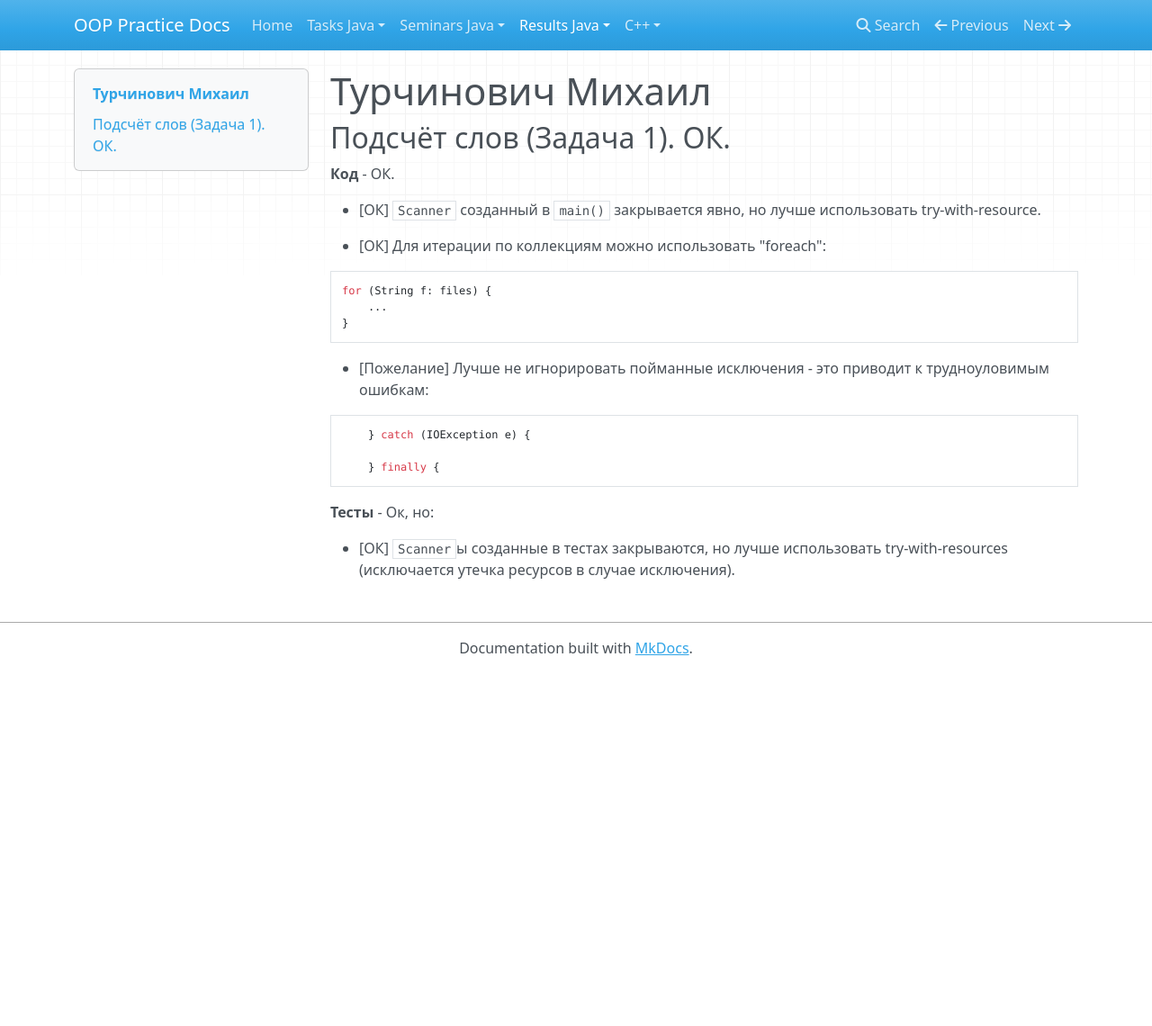
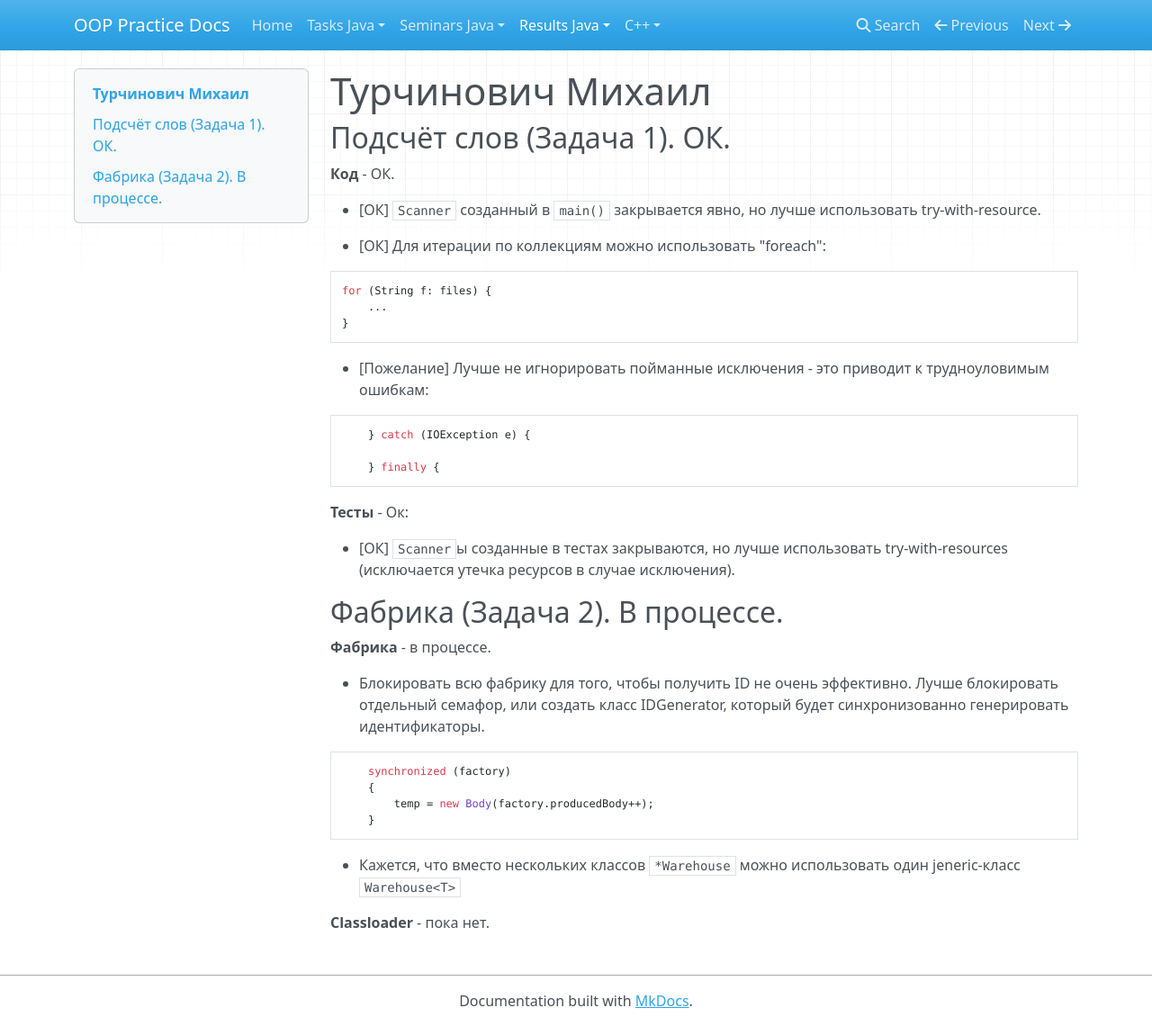
Before and after one commit to avoronkov/oop, an MkDocs documentation site: the page built from docs/2017.java/results/turchinovich.md, in a window 1280 px wide and 1140 px high. Shown: the whole window at 90% size. Built offline with MkDocs 1.6.1, drawn with Linux system fonts in a browser that asks for light colours; nearby versions of some CDN libraries; old or Windows-style settings are respelled for this version of MkDocs.

Commit message:
update results

````diff
--- a/docs/2017.java/results/turchinovich.md
+++ b/docs/2017.java/results/turchinovich.md
@@ -22,7 +22,24 @@ for (String f: files) {
 
 
 
-**Тесты** - Ок, но:
+**Тесты** - Ок:
 
 - [ОК] `Scanner`ы созданные в тестах закрываются, но лучше использовать try-with-resources
 (исключается утечка ресурсов в случае исключения).
+
+## Фабрика (Задача 2). В процессе.
+
+**Фабрика** - в процессе.
+
+- Блокировать всю фабрику для того, чтобы получить ID не очень эффективно.
+Лучше блокировать отдельный семафор, или создать класс IDGenerator, который будет синхронизованно генерировать идентификаторы.
+```Java
+	synchronized (factory)
+	{
+		temp = new Body(factory.producedBody++);
+	}
+```
+
+- Кажется, что вместо нескольких классов `*Warehouse` можно использовать один jeneric-класс `Warehouse<T>`
+
+**Classloader** - пока нет.
````
Also changed, not shown: docs/2017.java/results.md (+3 -1 lines), docs/2017.java/results/baranov.md (+3 -3 lines), docs/2017.java/results/gusev.md (+4 -2 lines), docs/2017.java/results/zhuk.md (+3 -3 lines).
